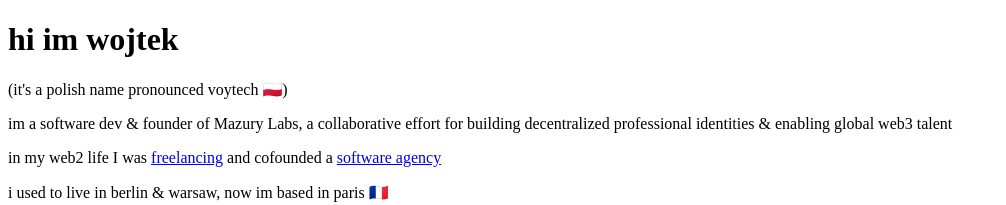
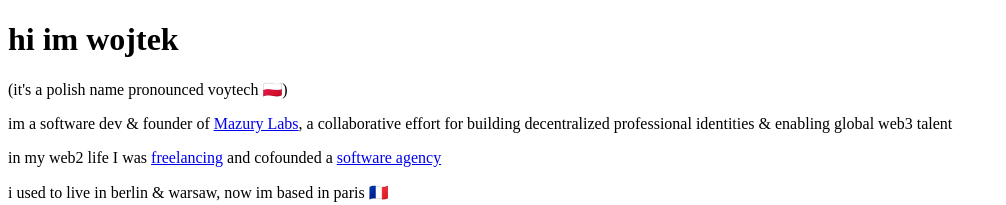
Before and after one commit to wojtekwtf/wojtek.wtf, a Next.js app: page / in a window 1280 px wide. Shown: the top 205 px of the page, without its empty margins (0-1006 px from the left). Built offline with nearby package versions, Linux system fonts and the light colour scheme.

Commit message:
Add link to mazury labs

```diff
--- a/pages/index.js
+++ b/pages/index.js
@@ -11,7 +11,7 @@ export default function Home() {
       <main className="flex flex-col items-center w-full flex-1 px-8 md:px-20 text-center font-mono">
         <h1 className="text-6xl md:text-5xl font-semibold mt-20 mb-4 md:mb-2">hi im wojtek</h1>
         <p className="text-sm md:text-xs mb-10">(it's a polish name pronounced voytech 🇵🇱)</p>
-        <p className="mb-10 w-4/5 max-w-screen-sm">im a software dev & founder of Mazury Labs, a collaborative effort for building decentralized professional identities & enabling global web3 talent</p>
+        <p className="mb-10 w-4/5 max-w-screen-sm">im a software dev & founder of <a target="_blank" href="https://mazurylabs.com" className="underline">Mazury Labs</a>, a collaborative effort for building decentralized professional identities & enabling global web3 talent</p>
         <p className="mb-10">in my web2 life I was <a target="_blank" href="https://www.toptal.com/resume/wojciech-kulikowski" className="underline">freelancing</a> and cofounded a <a target="_blank" href="https://www.deltologic.com/" className="underline">software agency</a></p>
         <p className="mb-10">i used to live in berlin & warsaw, now im based in paris 🇫🇷</p>
         <a target="_blank" href="https://twitter.com/wojtekwtf" className="underline mb-4">twitter</a>
```
